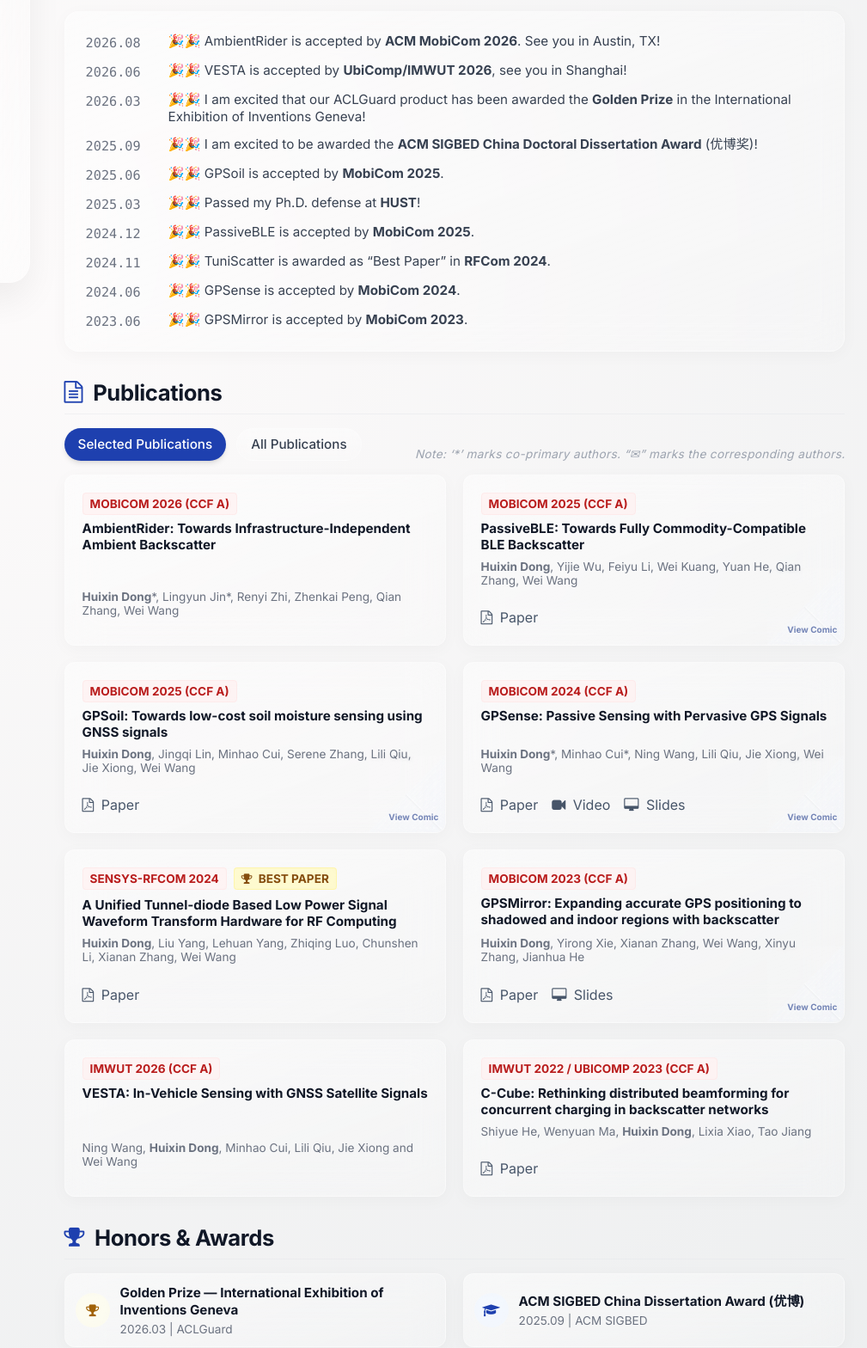
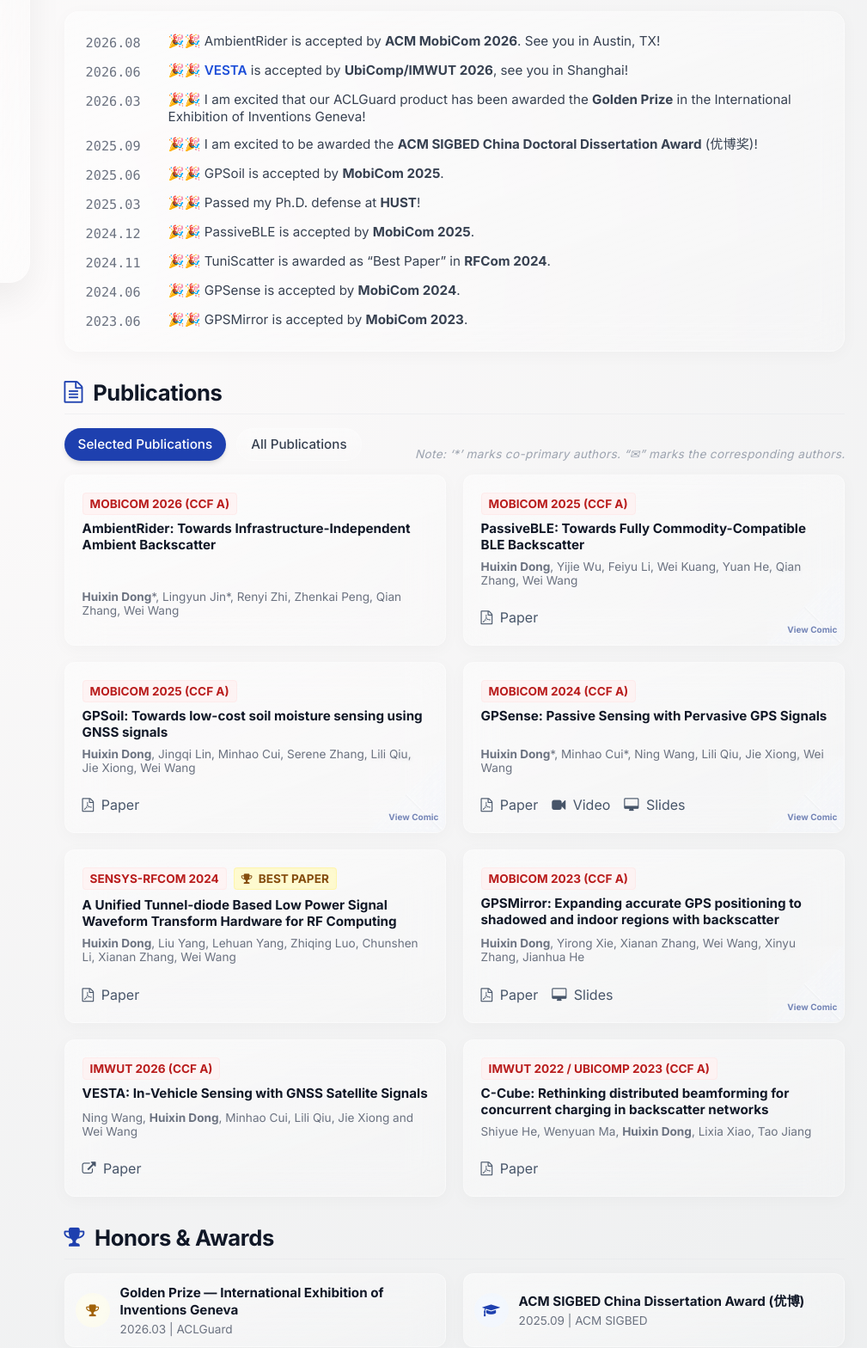
Before and after one commit to donghuixin/PersonalPage, a plain HTML site: page index.html in a window 1280 px wide. Shown: the part 455-2023 px from the top of the page at 86% size, 271-1280 px from the left. Drawn offline with nearby package versions, Linux system fonts and the light colour scheme; some packages are replaced by stand-ins of ours; a script that the page names is missing.

Commit message:
Add DOI link for VESTA (IMWUT 2026)

```diff
--- a/index.html
+++ b/index.html
@@ -571,7 +571,7 @@
                 </div>
                 <div class="flex items-start">
                     <span class="text-gray-500 font-mono text-sm w-24 pt-0.5 shrink-0">2026.06</span>
-                    <span class="text-gray-700 text-sm"> 🎉🎉 VESTA is accepted by  <strong>UbiComp/IMWUT 2026</strong>, see you in Shanghai!</span>
+                    <span class="text-gray-700 text-sm"> 🎉🎉 <a href="https://doi.org/10.1145/3831995" target="_blank" rel="noopener noreferrer" class="text-blue-700 hover:underline font-semibold transition">VESTA</a> is accepted by  <strong>UbiComp/IMWUT 2026</strong>, see you in Shanghai!</span>
                 </div>
                 <div class="flex items-start">
                     <span class="text-gray-500 font-mono text-sm w-24 pt-0.5 shrink-0">2026.03</span>
@@ -715,6 +715,9 @@
                 </div>
 
                 <div class="pub-card a glass-card card-hover rounded-xl p-5 border-l-4 border-l-red-500 flex flex-col h-full">
+                    <div class="pub-actions">
+                        <a href="https://doi.org/10.1145/3831995" target="_blank" rel="noopener noreferrer"><i class="fa fa-external-link mr-1"></i> Paper</a>
+                    </div>
                     <div class="mb-2"><span class="bg-red-50/80 text-red-700 border border-red-100/50 px-2 py-1 rounded text-xs font-bold uppercase backdrop-blur-sm">IMWUT 2026 (CCF A)</span></div>
                     <h3 class="text-sm font-bold text-gray-900 mb-2 leading-tight flex-grow">VESTA: In-Vehicle Sensing with GNSS Satellite Signals</h3>
                     <p class="text-gray-500 text-xs mb-3">Ning Wang, <strong>Huixin Dong</strong>, Minhao Cui, Lili Qiu, Jie Xiong and Wei Wang</p>
```
